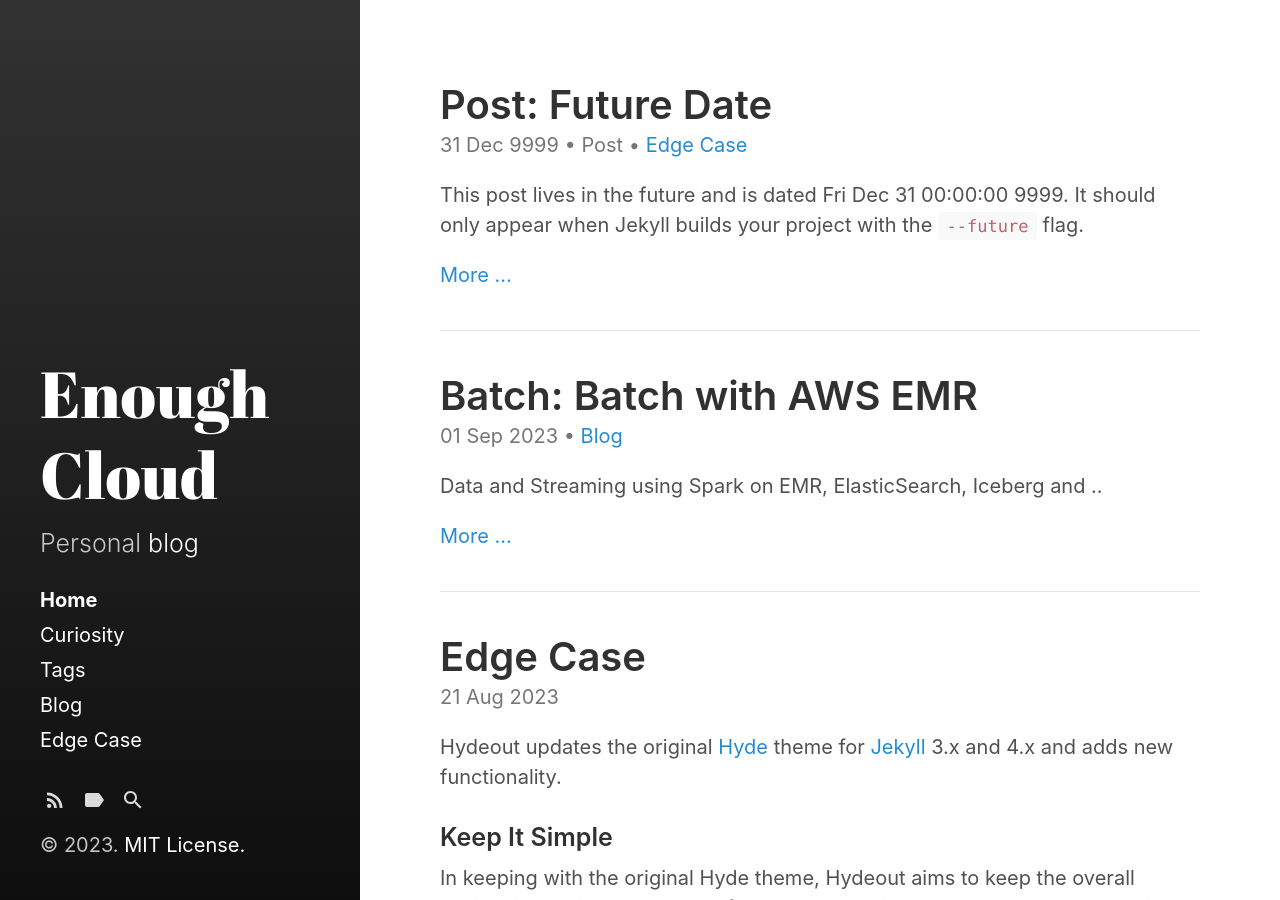
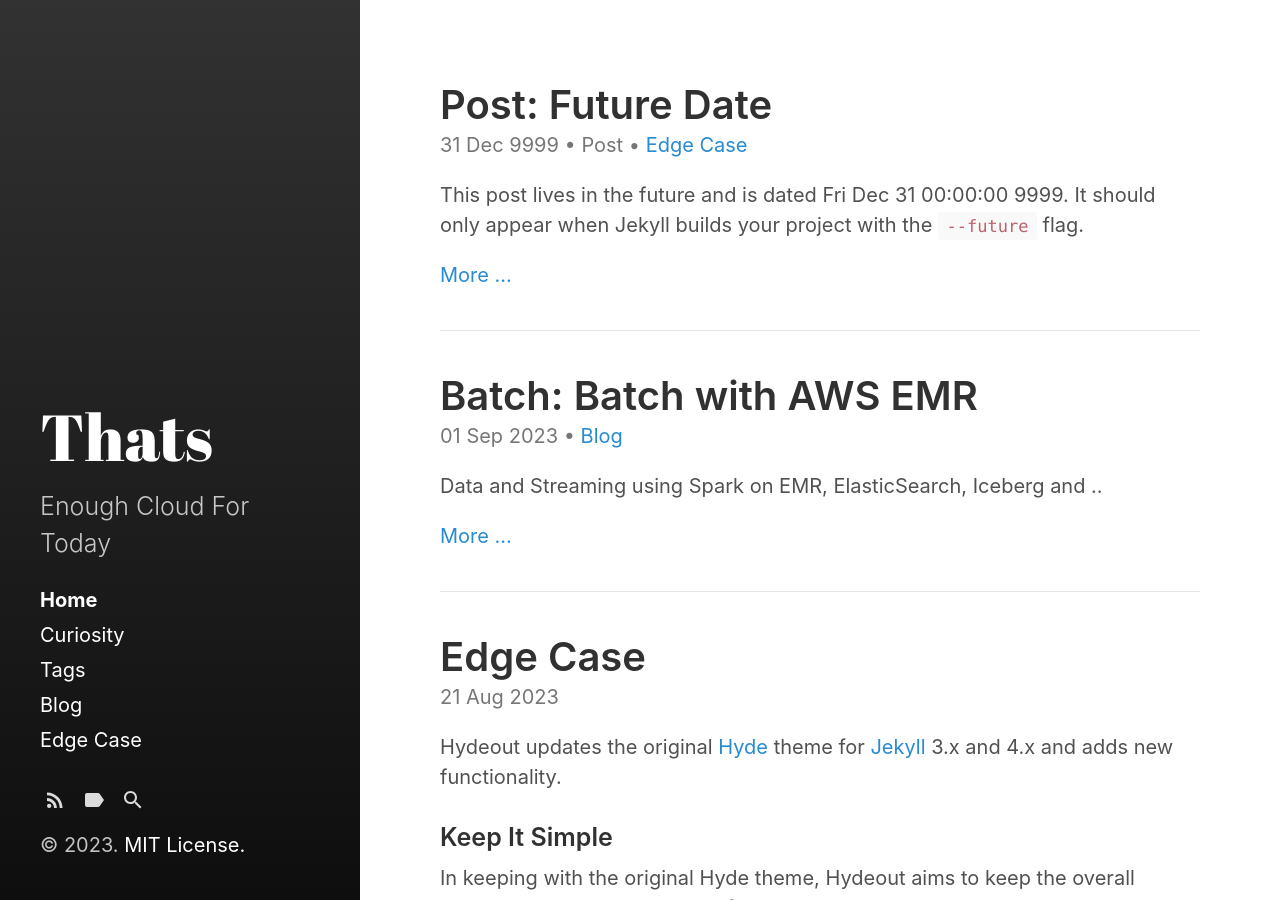
Before and after one commit to farukonder/farukonder.github.io, a Jekyll site: the page built from index.html, in a window 1280 px wide and 900 px high. Built offline with Jekyll 4.4.1, drawn with Linux system fonts in a browser that asks for light colours; the list of posts is cut into pages by our own code; part of the change alters nothing that is shown.

Commit message:
new content

```diff
--- a/_config.yml
+++ b/_config.yml
@@ -3,9 +3,9 @@ markdown:         kramdown
 highlighter:      rouge
 
 # Setup
-title:            Enough Cloud
-tagline:          'Thats enough could for today'
-description:      'Personal <a href="https://farukonder.github.io/" target="_blank">blog</a>'
+title:            Thats
+tagline:          'Personal <a href="https://farukonder.github.io/" target="_blank">blog</a>'
+description:      'Enough Cloud For Today'
 url:              https://farukonder.github.io/
 baseurl:          '/'
                   # the optional subpath of your site, e.g. "/blog"
```
